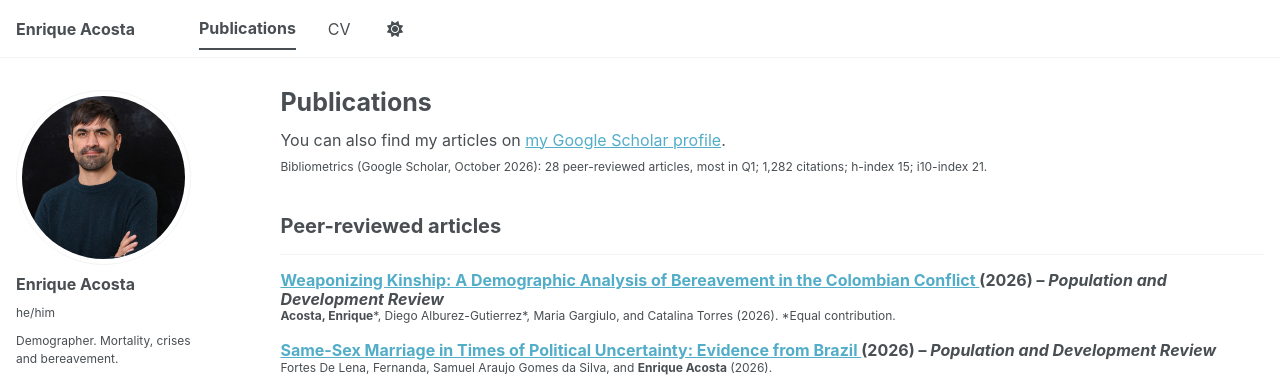
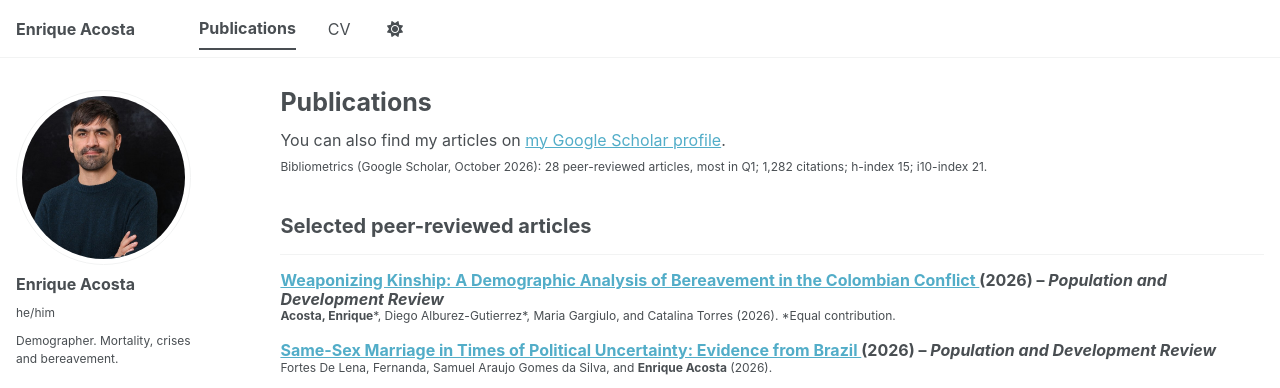
Before and after one commit to kikeacosta/kikeacosta.github.io, a Jekyll site: the page built from _pages/publications.html, in a window 1280 px wide and 900 px high. Shown: the top 388 px of the window. Built offline with Jekyll 4.4.1, drawn with Linux system fonts in a browser that asks for light colours; a style sheet for code colours, icons or effects is not loaded.

Commit message:
Rename articles heading to Selected peer-reviewed articles
Co-Authored-By: Claude Fable 5.1 <noreply@anthropic.com>

```diff
--- a/_config.yml
+++ b/_config.yml
@@ -85,7 +85,7 @@ author:
 # Publication Category - The following the list of publication categories and their headings
 publication_category:
   articles:
-    title: 'Peer-reviewed articles'
+    title: 'Selected peer-reviewed articles'
   chapters:
     title: 'Book chapters'
   reports:
```
